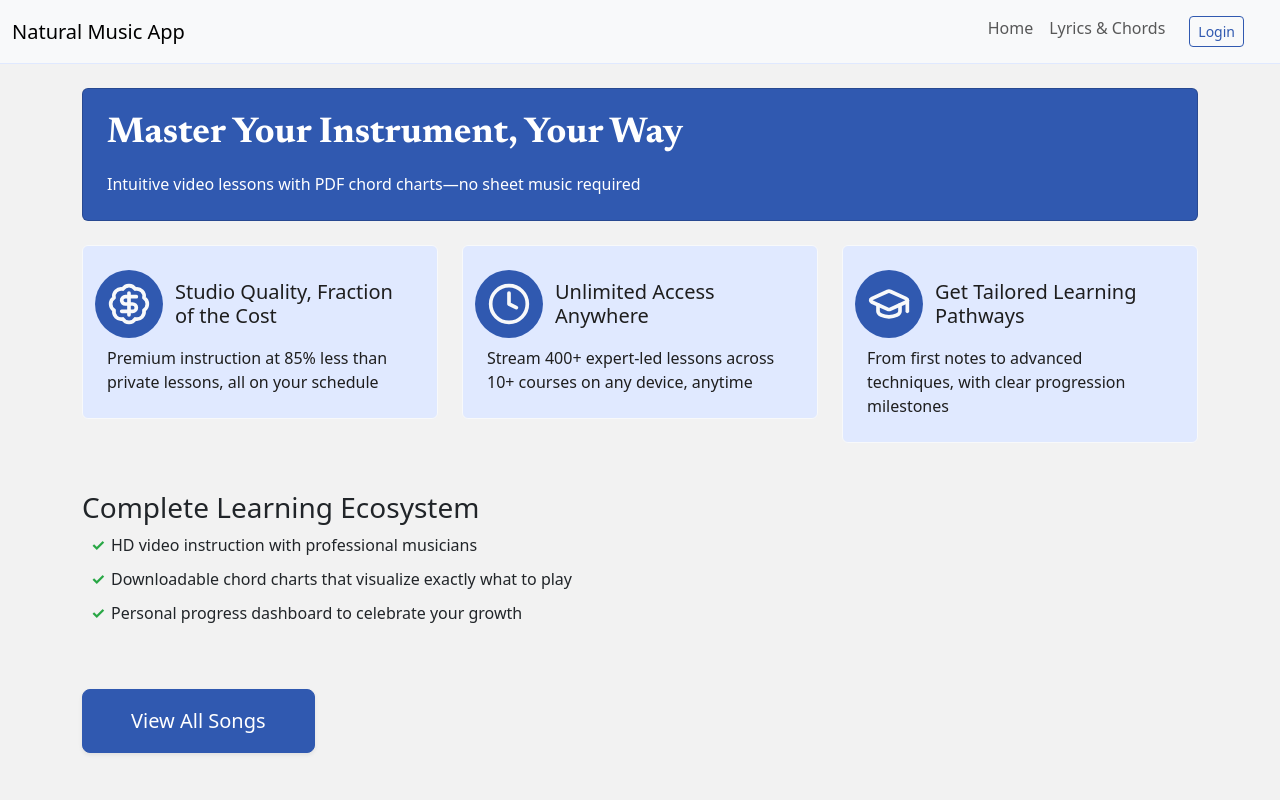
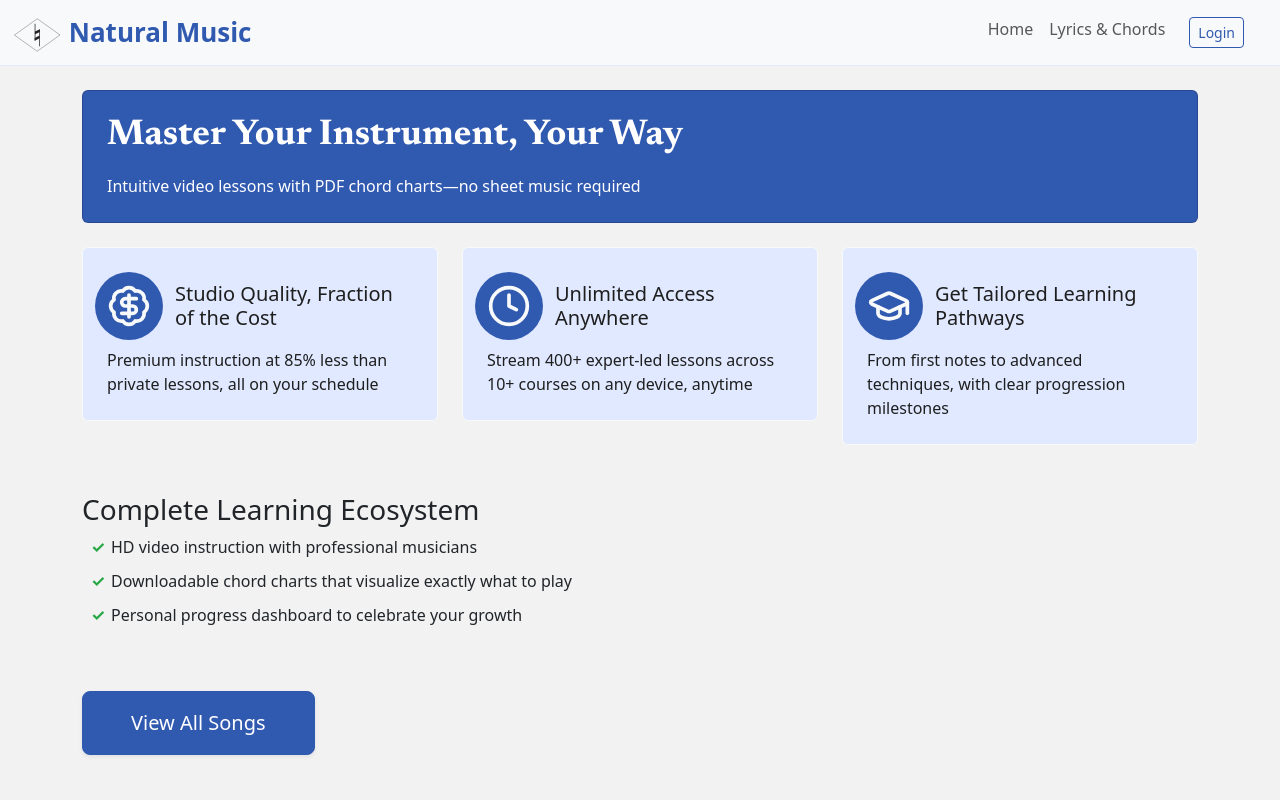
Before and after one commit to danohart/naturalmusicapp, a Next.js app: page / in a window 1280 px wide. Shown: the top 800 px of the page. Built offline with nearby package versions, Linux system fonts and the light colour scheme; no server answers.

Commit message:
Add logo to navigation

```diff
--- a/src/components/Navigation.js
+++ b/src/components/Navigation.js
@@ -2,7 +2,7 @@ import { Container, Offcanvas, Nav, Navbar, Button } from "react-bootstrap";
 import { useAuth } from "../contexts/AuthContext";
 
 export default function Navigation() {
-  const siteTitle = "Natural Music App";
+  const siteTitle = "Natural Music";
   const { isAuthenticated, user, logout } = useAuth();
 
   const handleLogout = (e) => {
@@ -13,7 +13,9 @@ export default function Navigation() {
   return (
     <Navbar bg='light' expand='lg' className='mb-4'>
       <Container fluid>
-        <Navbar.Brand href='/'>{siteTitle}</Navbar.Brand>
+        <Navbar.Brand href='/'>
+          <img src='/naturallogo.svg' width='50px' height='auto' /> {siteTitle}
+        </Navbar.Brand>
         <Navbar.Toggle aria-controls='offcanvasNavbar' />
         <Navbar.Offcanvas
           id='offcanvasNavbar'
--- a/src/styles/styles.scss
+++ b/src/styles/styles.scss
@@ -69,6 +69,12 @@ h1 {
 h2 {
     font-size: 36px;
     font-weight: 700;
+}
+
+.navbar-brand {
+    font-size: 26px;
+    font-weight: 800;
+    color: $primary;
 }
 
 .songs {
```
Also changed, not shown: public/naturallogo.svg (added).
